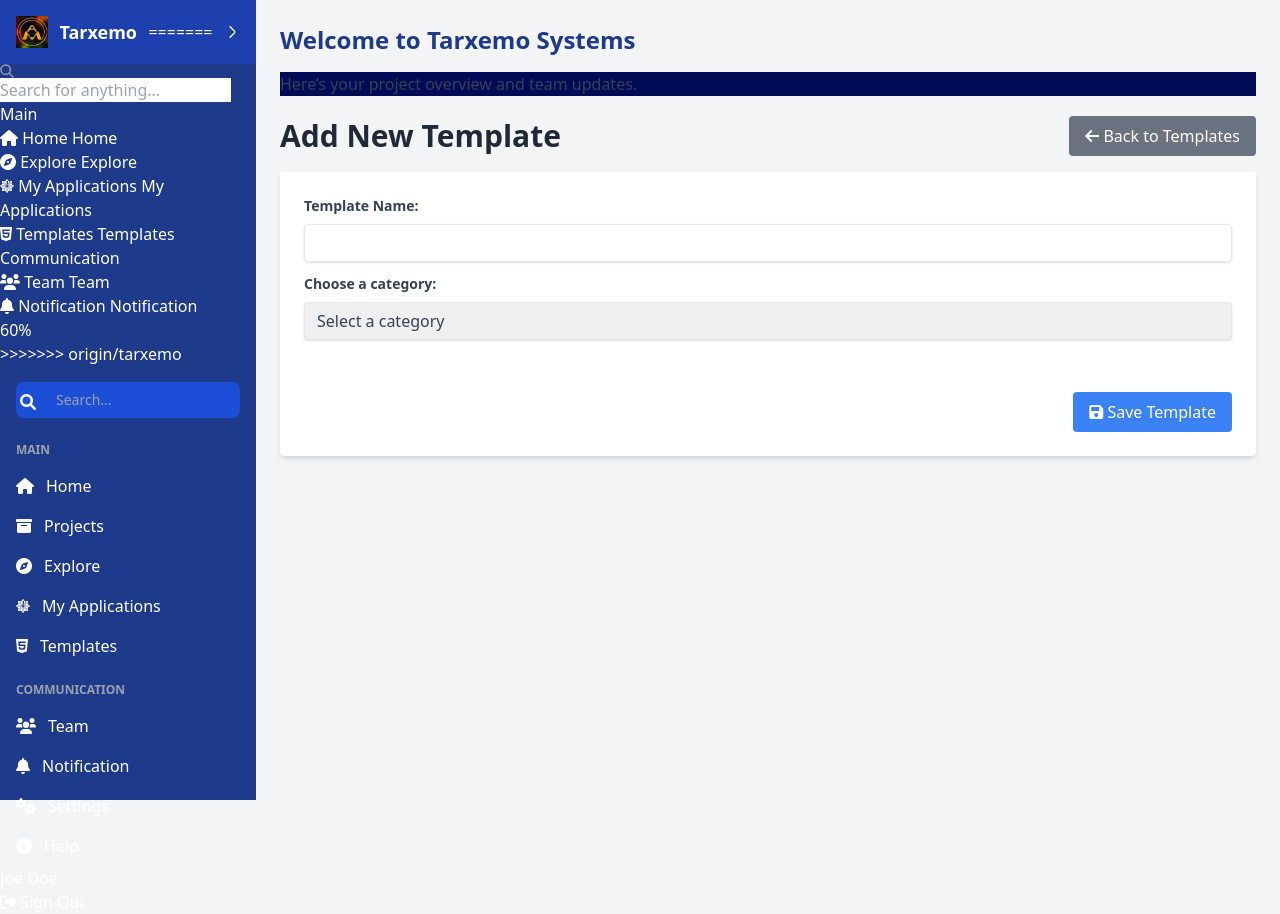
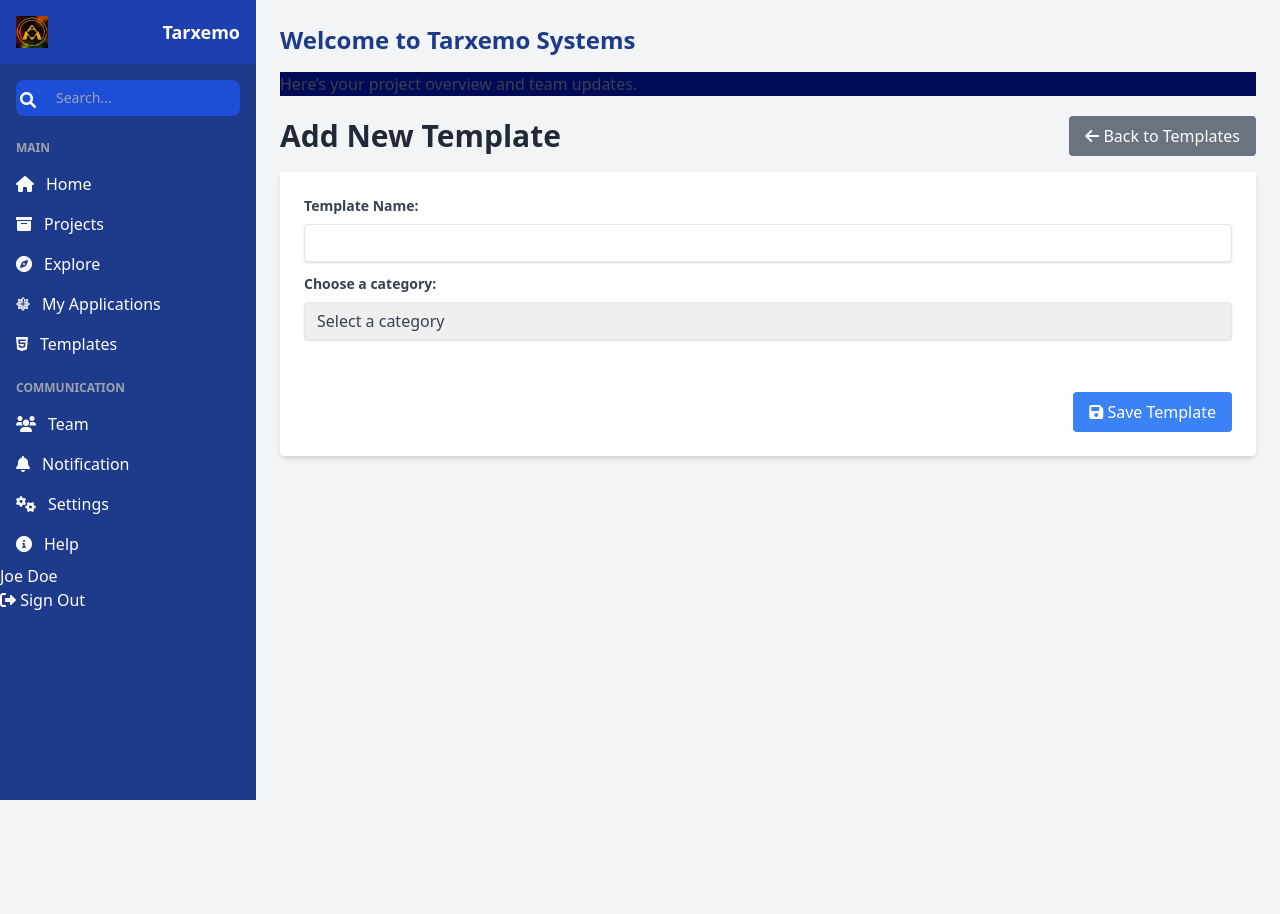
Before and after one commit to tarxemo/drag_and_drop_django_application, a Django app: page /idd/add/ in a window 1280 px wide. After the commit the page ends 800 px from the top, so only its background shows below. Run offline with Django 5.2, Linux system fonts and the light colour scheme; parts of the project's set-up code (start-up, migrations or seed data) failed here and were passed over; some libraries are stand-ins or nearby versions.

Commit message:
merged changes

```diff
--- a/idd/templates/homepage.html
+++ b/idd/templates/homepage.html
@@ -25,7 +25,6 @@
         <img src="{% static 'logo.jpeg' %}" alt="Logo" class="h-8 w-8 mr-2">
         <span class="text-lg font-semibold">Tarxemo</span>
       </div>
-<<<<<<< HEAD
       <button class="text-white focus:outline-none" onclick="toggleSidebar()">
         <i class="fas fa-bars text-xl"></i>
       </button>
@@ -38,88 +37,6 @@
         <div class="flex items-center justify-between px-4 py-4 bg-blue-800">
           <img src="{% static 'logo.jpeg' %}" alt="Logo" class="h-8 w-8">
           <span class="text-lg font-semibold">Tarxemo</span>
-=======
-      <div class="expand-btn">
-        <svg width="16" height="16" viewBox="0 0 16 16" fill="none" xmlns="http://www.w3.org/2000/svg">
-          <path d="M6.00979 2.72L10.3565 7.06667C10.8698 7.58 10.8698 8.42 10.3565 8.93333L6.00979 13.28"
-            stroke="#F4F6F9" stroke-width="1.5" stroke-miterlimit="10" stroke-linecap="round" stroke-linejoin="round" />
-        </svg>
-      </div>
-    </div>
-    <div class="search__wrapper">
-      <svg width="14" height="14" viewBox="0 0 14 14" fill="none" xmlns="http://www.w3.org/2000/svg">
-        <path
-          d="M9 9L13 13M5.66667 10.3333C3.08934 10.3333 1 8.244 1 5.66667C1 3.08934 3.08934 1 5.66667 1C8.244 1 10.3333 3.08934 10.3333 5.66667C10.3333 8.244 8.244 10.3333 5.66667 10.3333Z"
-          stroke="#989EB3" stroke-width="1.5" stroke-linecap="round" stroke-linejoin="round" />
-      </svg>
-      <input type="search" placeholder="Search for anything...">
-    </div>
-    <div class="sidebar-links">
-      <h2>Main</h2>
-      <ul>
-        <li>
-          <a href="#home" title="Home" class="tooltip">
-            <i class="fas fa-home"></i> <!-- Font Awesome home icon -->
-            <span class="link hide">Home</span>
-            <span class="tooltip__content">Home</span>
-          </a>
-
-        </li>
-        {% comment %} <li>
-          <a href="{% url 'generate_project'%}" title="myProjects" class="tooltip">
-            <i class="fas fa-archive"></i> <!-- Font Awesome home icon -->
-            <span class="link hide">Projects</span>
-            <span class="tooltip__content">Projects</span>
-          </a>
-        </li> {% endcomment %}
-        <li>
-          <a href="{% url 'templates_gallery' %}" title="explore" class="tooltip">
-            <i class="fas fa-compass"></i> <!-- Font Awesome home icon -->
-            <span class="link hide">Explore</span>
-            <span class="tooltip__content">Explore</span>
-          </a>
-        </li>
-        <li>
-          <a href="#Apps" title="Apps" class="tooltip">
-            <i class="fa-brands fa-centos"></i> <!-- Font Awesome home icon -->
-            <span class="link hide">My Applications</span>
-            <span class="tooltip__content">My Applications</span>
-          </a>
-        </li>
-        <li>
-          <a href="{% url 'template_list'%}" title="Templates" class="tooltip">
-            <i class="fa-brands fa-html5"></i><!-- Font Awesome home icon -->
-            <span class="link hide">Templates</span>
-            <span class="tooltip__content">Templates</span>
-          </a>
-        </li>
-      </ul>
-    </div>
-    <div class="sidebar-links">
-      <h2>Communication</h2>
-      <ul>
-        <li>
-          <a href="#Team" title="Team" class="tooltip">
-            <i class="fas fa-users"></i> <!-- Font Awesome home icon -->
-            <span class="link hide">Team</span>
-            <span class="tooltip__content">Team</span>
-          </a>
-        </li>
-        <li>
-          <a href="#notification" title="notification" class="tooltip">
-            <i class="fas fa-bell"></i> <!-- Font Awesome home icon -->
-            <span class="link hide">Notification</span>
-            <span class="tooltip__content">Notification</span>
-          </a>
-      </ul>
-    </div>
-    <div class="sidebar__action__wrapper">
-      <div class="sidebar__action">
-        <div class="progress-bar">
-          <div class="progress-bar__value">
-            60%
-          </div>
->>>>>>> origin/tarxemo
         </div>
 
         <!-- Search Bar -->
```
